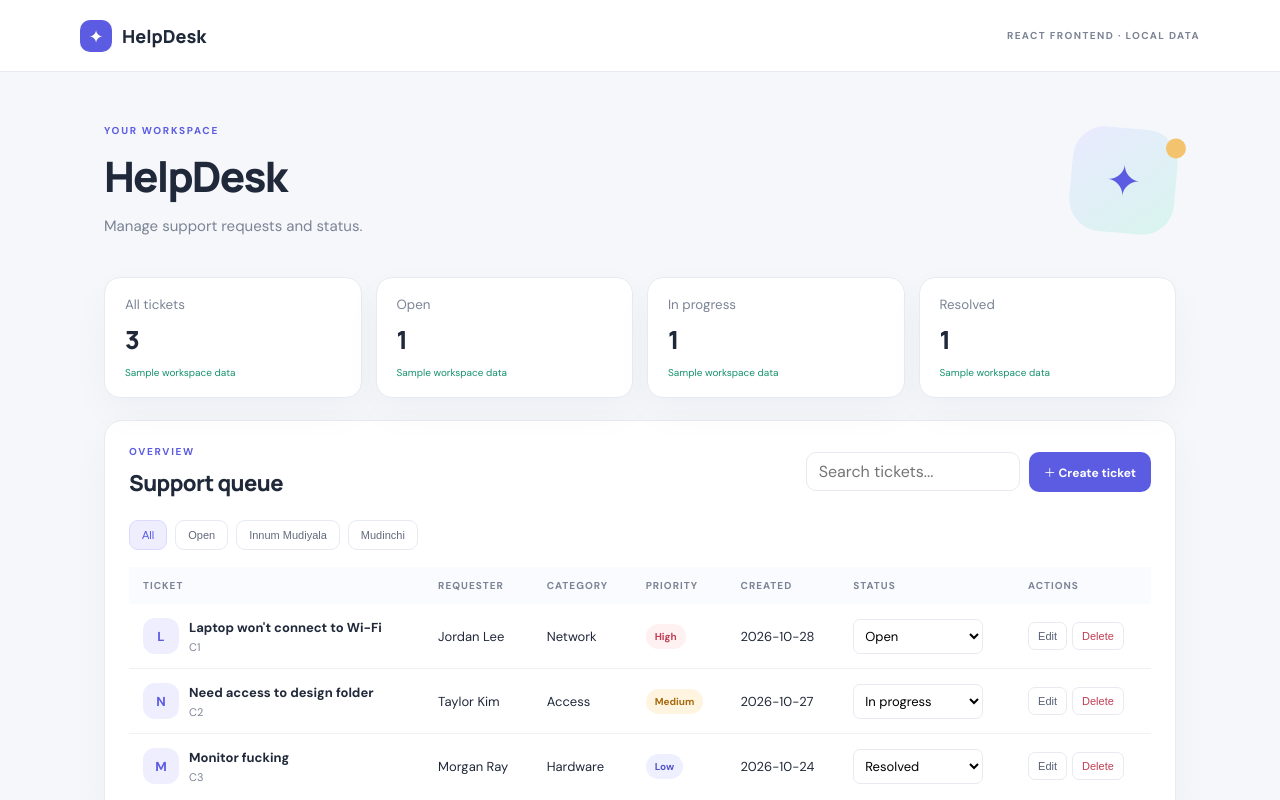
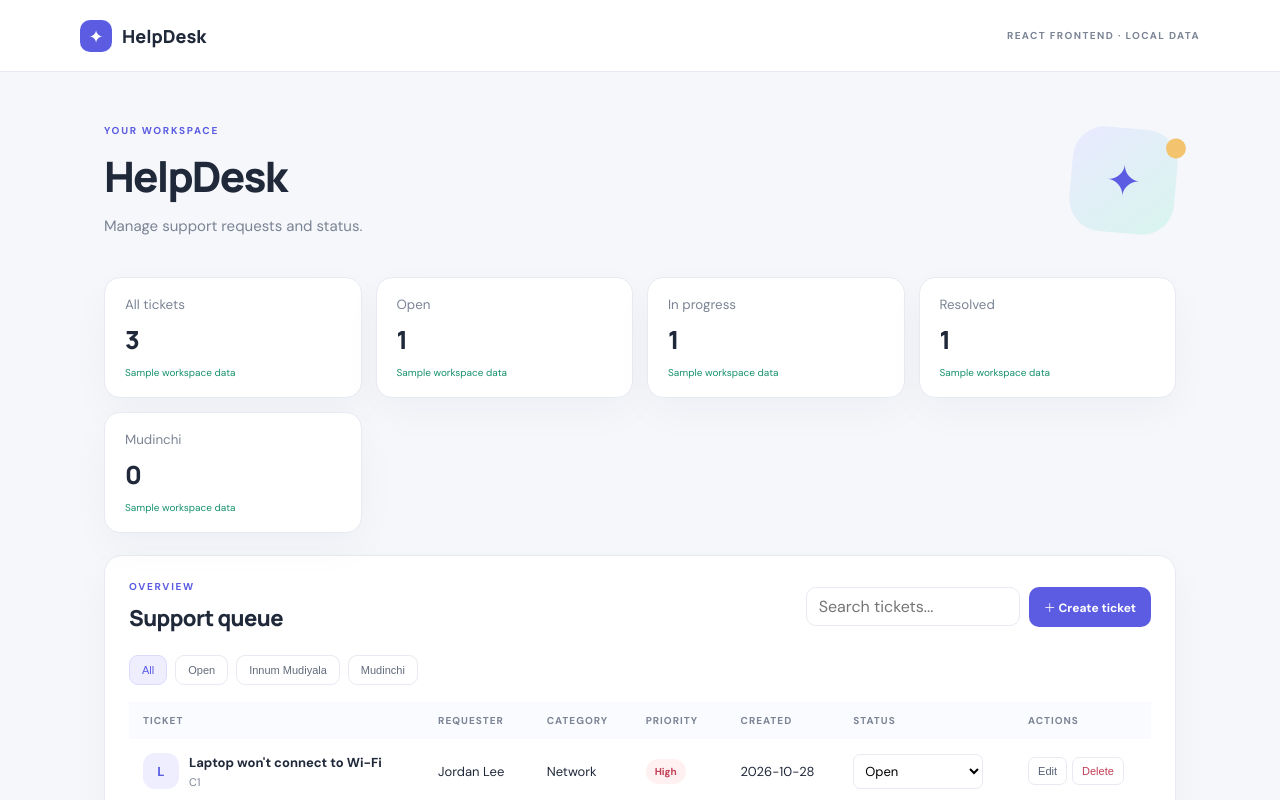
Before and after one commit to mylaptop200499-dot/it-support-tickets, a React (Vite) app: page / in a window 1280 px wide. Shown: the top 800 px of the page. Built offline with nearby package versions, Linux system fonts and the light colour scheme.

Commit message:
Update main.jsx

```diff
--- a/src/main.jsx
+++ b/src/main.jsx
@@ -87,7 +87,7 @@ function App(){
   if(KIND==="expenses")return [["Total spent",cash(items.reduce((s,x)=>s+Number(x.amount||0),0))],["Transactions",items.length],["Categories",new Set(items.map(x=>x.category)).size],["Budget left",cash(Math.max(0,1500-items.reduce((s,x)=>s+Number(x.amount||0),0)))]];
   if(KIND==="shop"||KIND==="food")return [[KIND==="food"?"Menu items":"Products",items.length],["Categories",new Set(items.map(x=>x.category)).size],["Cart items",cartCount],["Cart total",cash(totalCart)]];
   if(KIND==="hospital")return [["Doctors",items.length],["Specialties",new Set(items.map(x=>x.specialty)).size],["Requests",appointments.length],["Next step","Book a visit"]];
-  if(KIND==="tickets")return [["All tickets",items.length],["Open",items.filter(x=>x.status==="Open").length],["In progress",items.filter(x=>x.status==="In progress").length],["Resolved",items.filter(x=>x.status==="Resolved").length]];
+  if(KIND==="tickets")return [["All tickets",items.length],["Open",items.filter(x=>x.status==="Open").length],["In progress",items.filter(x=>x.status==="In progress").length],["Resolved",items.filter(x=>x.status==="Resolved").length],["Mudinchi",items.filter(x=>x.status==="Mudinchi").length]];
   return [["Location","San Francisco"],["Temperature","22°"],["Humidity","64%"],["Wind","12 km/h"]];
  };
  const table=(headers,rows)=><div className="table-wrap"><table><thead><tr>{headers.map(h=><th key={h}>{h}</th>)}</tr></thead><tbody>{rows}</tbody></table></div>;
```
